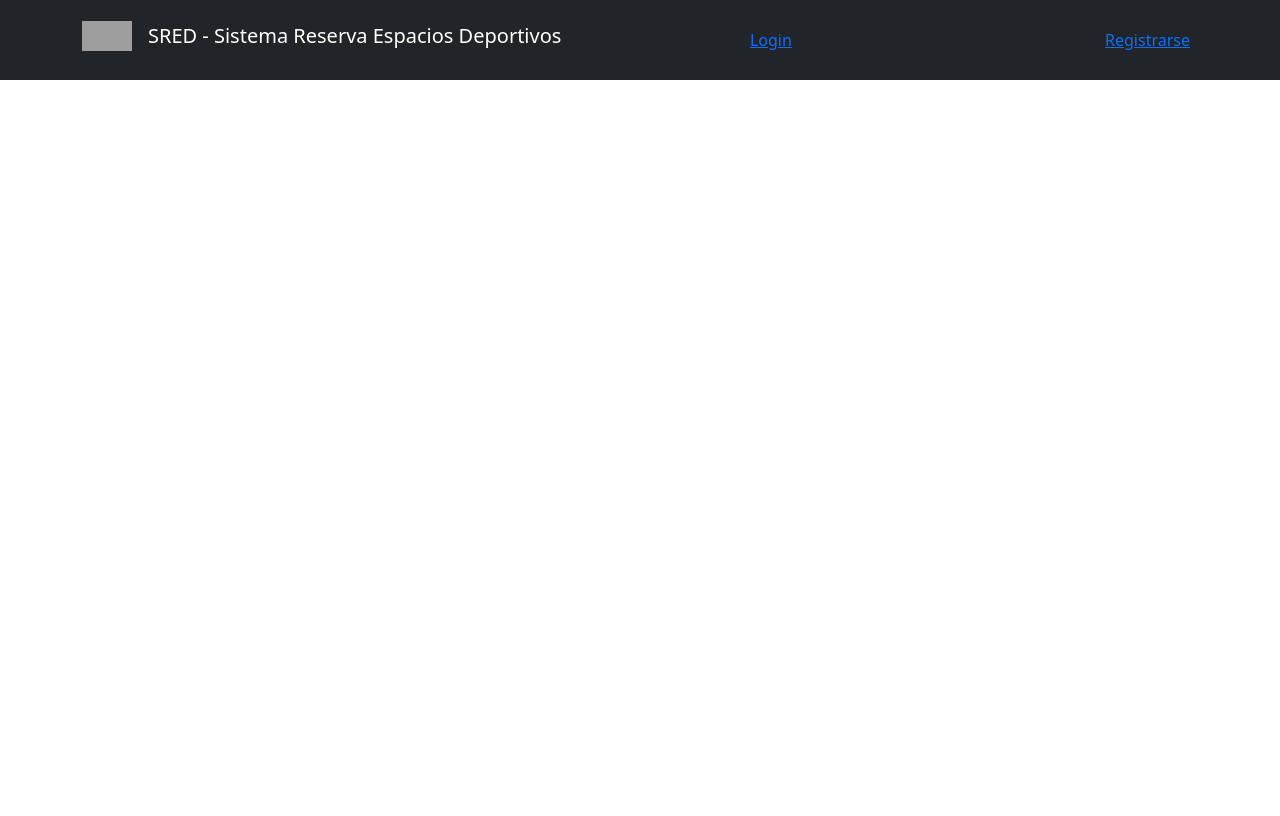
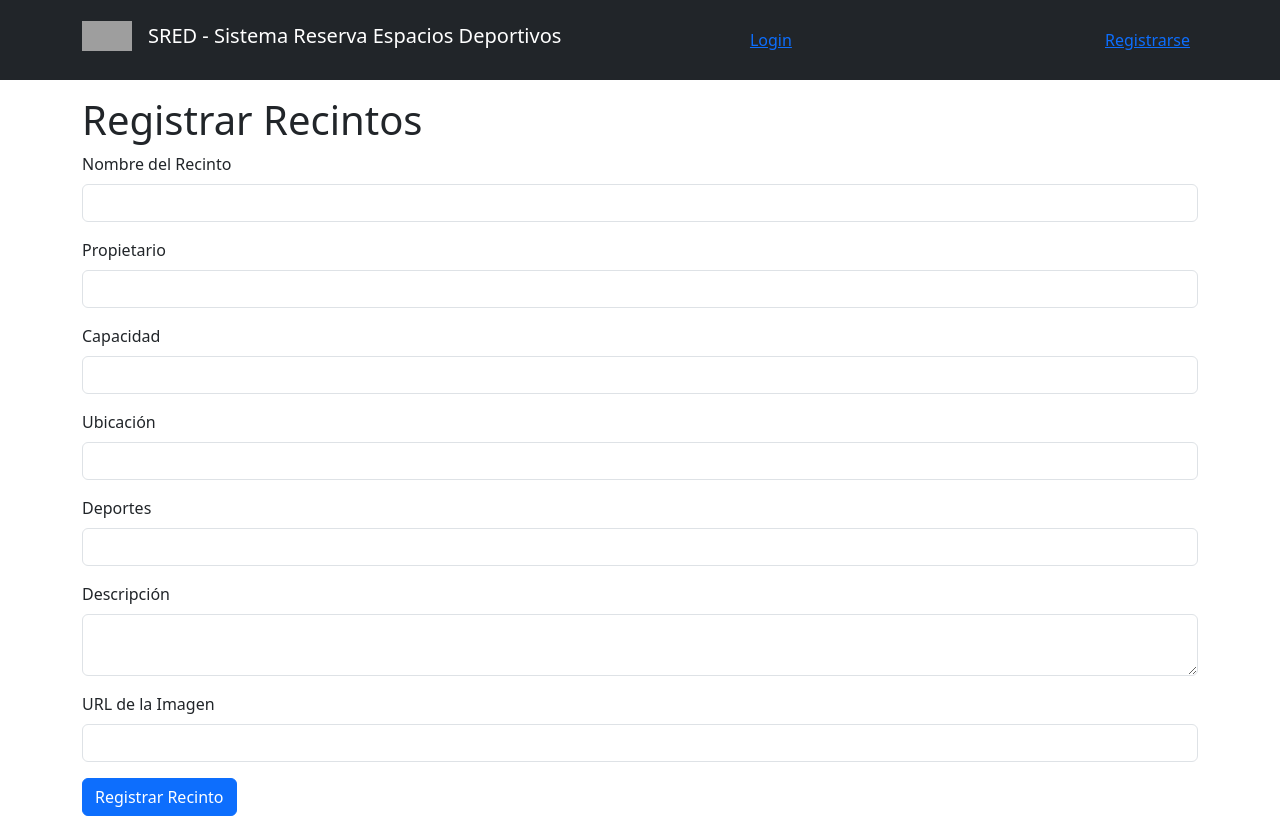
Before and after one commit to aaronvidanalora/SRED, a React (Vite) app in the folder sred/: page /registrarecinto in a window 1280 px wide. Built offline with nearby package versions, Linux system fonts and the light colour scheme; grey boxes are pictures that could not be loaded.

Commit message:
Recintos, detalle recintos w/ supabase

```diff
--- a/sred/package.json
+++ b/sred/package.json
@@ -18,7 +18,7 @@
     "react": "^18.2.0",
     "react-dom": "^18.2.0",
     "react-icons": "^5.0.1",
-    "react-router-dom": "^6.22.1"
+    "react-router-dom": "^6.22.2"
   },
   "devDependencies": {
     "@types/react": "^18.2.55",
--- a/sred/src/App.css
+++ b/sred/src/App.css
@@ -42,3 +42,11 @@
 .read-the-docs {
   color: #888;
 } */
+
+.recintos-img{
+  min-width: 100%;
+  object-fit: cover;
+  width: 380px;
+  height: 200px;
+  min-height: 100%;
+}
--- a/sred/src/componentes/Header.jsx
+++ b/sred/src/componentes/Header.jsx
@@ -10,6 +10,7 @@ import Reservar from './Reservar';
 import Recintos from './Recintos';
 import AdminUsuario from './AdminUsuario';
 import MisReservas from './MisReservas';
+import RegistroRecintos from './RegistraRecintos';
 
 function Header() {
   return (
@@ -61,11 +62,12 @@ function Header() {
         <Route path="/" element={<Home />} />
         <Route path="/signin" element={<SignIn />} />
         <Route path="/signup" element={<SignUp />} />
-        <Route path="/detallerecinto" element={<DetalleRecinto />} />
+        <Route path="/detalle-recinto/:id" element={<DetalleRecinto/>} />
         <Route path="/adminrecinto" element={<AdminRecinto />} />
         <Route path="/editarecinto" element={<EditaRecinto />} />
         <Route path="/recintos" element={<Recintos />} />
         <Route path="/reservarecinto" element={<Reservar />} />
+        <Route path="/registrarecinto" element={<RegistroRecintos />} />
         <Route path="/adminusuarios" element={<AdminUsuario />} />
         <Route path="/reservas" element={<MisReservas />} />
       </Routes>
--- a/sred/src/componentes/Recintos.jsx
+++ b/sred/src/componentes/Recintos.jsx
@@ -26,12 +26,7 @@ function Recintos() {
         <div className="d-xl-block">
           <div className="row mb-5">
             <Recinto/>
-            <Recinto/>
-          </div>
-          <div className="row mb-5">
-            <Recinto/>
-            <Recinto/>
-          </div>
+            </div>
         </div>
 
       </div>
--- /dev/null
+++ b/sred/src/componentes/RegistraRecintos.jsx
@@ -0,0 +1,152 @@
+import React, { useState } from 'react';
+import { createClient } from '@supabase/supabase-js';
+
+const RegistroRecintos = () => {
+  const [recintoData, setRecintoData] = useState({
+    nombre: '',
+    propietario: '',
+    capacidad: '',
+    ubicacion: '',
+    deportes: '',
+    descripcion: '',
+    imagen: '',
+  });
+
+  const handleChange = (e) => {
+    const { name, value } = e.target;
+    setRecintoData((prevData) => ({
+      ...prevData,
+      [name]: value,
+    }));
+  };
+
+  const handleSubmit = async (e) => {
+    e.preventDefault();
+
+    const supabaseUrl = 'https://sdyghacdmxuoytrtuntm.supabase.co';
+    const supabaseKey = 'eyJhbGciOiJIUzI1NiIsInR5cCI6IkpXVCJ9.eyJpc3MiOiJzdXBhYmFzZSIsInJlZiI6InNkeWdoYWNkbXh1b3l0cnR1bnRtIiwicm9sZSI6ImFub24iLCJpYXQiOjE3MDkwNTkxNTksImV4cCI6MjAyNDYzNTE1OX0.dxlHJ9O4V2KZfC9yAGCLCHgKdVnLU41SWSXkzgohcvI'
+    const supabase = createClient(supabaseUrl, supabaseKey);
+
+    try {
+      const { data, error } = await supabase.from('recintos').insert([recintoData]);
+      if (error) {
+        console.error('Error inserting data:', error);
+      } else {
+        console.log('Data inserted:', data);
+        // Optionally, you can redirect to another page or perform other actions upon successful submission
+      }
+    } catch (error) {
+      console.error('Error inserting data:', error);
+    }
+  };
+
+  return (
+    <div className="container mt-5">
+      <h1>Registrar Recintos</h1>
+      <form onSubmit={handleSubmit}>
+        <div className="mb-3">
+          <label htmlFor="nombre" className="form-label">
+            Nombre del Recinto
+          </label>
+          <input
+            type="text"
+            className="form-control"
+            id="nombre"
+            name="nombre"
+            value={recintoData.nombre}
+            onChange={handleChange}
+            required
+          />
+        </div>
+        <div className="mb-3">
+          <label htmlFor="propietario" className="form-label">
+            Propietario
+          </label>
+          <input
+            type="text"
+            className="form-control"
+            id="propietario"
+            name="propietario"
+            value={recintoData.propietario}
+            onChange={handleChange}
+            required
+          />
+        </div>
+        <div className="mb-3">
+          <label htmlFor="capacidad" className="form-label">
+            Capacidad
+          </label>
+          <input
+            type="number"
+            className="form-control"
+            id="capacidad"
+            name="capacidad"
+            value={recintoData.capacidad}
+            onChange={handleChange}
+            required
+          />
+        </div>
+        <div className="mb-3">
+          <label htmlFor="ubicacion" className="form-label">
+            Ubicación
+          </label>
+          <input
+            type="text"
+            className="form-control"
+            id="ubicacion"
+            name="ubicacion"
+            value={recintoData.ubicacion}
+            onChange={handleChange}
+            required
+          />
+        </div>
+        <div className="mb-3">
+          <label htmlFor="deportes" className="form-label">
+            Deportes
+          </label>
+          <input
+            type="text"
+            className="form-control"
+            id="deportes"
+            name="deportes"
+            value={recintoData.deportes}
+            onChange={handleChange}
+            required
+          />
+        </div>
+        <div className="mb-3">
+          <label htmlFor="descripcion" className="form-label">
+            Descripción
+          </label>
+          <textarea
+            className="form-control"
+            id="descripcion"
+            name="descripcion"
+            value={recintoData.descripcion}
+            onChange={handleChange}
+            required
+          ></textarea>
+        </div>
+        <div className="mb-3">
+          <label htmlFor="imagen" className="form-label">
+            URL de la Imagen
+          </label>
+          <input
+            type="text"
+            className="form-control"
+            id="imagen"
+            name="imagen"
+            value={recintoData.imagen}
+            onChange={handleChange}
+            required
+          />
+        </div>
+        <button type="submit" className="btn btn-primary">
+          Registrar Recinto
+        </button>
+      </form>
+    </div>
+  );
+};
+
+export default RegistroRecintos;
--- a/sred/src/componentes/SignUp.jsx
+++ b/sred/src/componentes/SignUp.jsx
@@ -32,11 +32,11 @@ function SignUp() {
         .from('usuarios')
         .insert([
           {
-            nombre: nombre,
+            name: nombre,
             apellidos: apellidos,
             email: email,
             dni: dni,
-            rol: 'Registrado',
+            rol: 'registrado',
           },
         ]);
 
@@ -45,7 +45,8 @@ function SignUp() {
         return;
       }
 
-      console.log('Usuario registrado y añadido a la base de datos:', dbData);
+      console.log('Usuario registrado y añadido a la base de datos:', data.user);
+      <Link to="/signin"></Link>
     } catch (error) {
       console.error('Error general:', error.message);
     }
--- a/sred/src/componentes/templates/CardRecinto.jsx
+++ b/sred/src/componentes/templates/CardRecinto.jsx
@@ -1,23 +1,67 @@
-import React from 'react';
+import React, { useEffect, useState } from 'react';
+import { Link } from 'react-router-dom'; // Asegúrate de importar Link desde react-router-dom
+import { createClient } from '@supabase/supabase-js';
 
 function Recinto() {
+  const supabaseUrl = 'https://sdyghacdmxuoytrtuntm.supabase.co';
+  const supabaseKey ='eyJhbGciOiJIUzI1NiIsInR5cCI6IkpXVCJ9.eyJpc3MiOiJzdXBhYmFzZSIsInJlZiI6InNkeWdoYWNkbXh1b3l0cnR1bnRtIiwicm9sZSI6ImFub24iLCJpYXQiOjE3MDkwNTkxNTksImV4cCI6MjAyNDYzNTE1OX0.dxlHJ9O4V2KZfC9yAGCLCHgKdVnLU41SWSXkzgohcvI';
+  const supabase = createClient(supabaseUrl, supabaseKey);
+  const [recintos, setRecintos] = useState([]);
+
+  useEffect(() => {
+    const fetchData = async () => {
+      try {
+        const { data, error } = await supabase.from('recintos').select();
+        if (error) {
+          console.error('Error fetching data:', error);
+        } else {
+          console.log('Data:', data);
+          setRecintos(data || []);
+        }
+      } catch (error) {
+        console.error('Error fetching data:', error);
+      }
+    };
+
+    // Llama a fetchData solo cuando el componente se monta
+    fetchData();
+  }, []); // El array vacío asegura que se ejecute solo después del montaje inicial
+
   return (
-    <>
-    <div className="col-6">
-        <div className="card">
-        <div className="row g-0">
-            <div className="col-4" style={{ backgroundImage: 'url(./src/assets/logo.jpg)', backgroundPosition: 'center', backgroundSize: 'cover' }}></div>
-            <div className="col-8">
-            <div className="card-body">
-                <h5 className="card-title">Ejemplo</h5>
-                <p className="card-text">Capacidad: Ejemplo<br />Ubicación: Ejemplo<br />Descripción: Ejemplo</p>
-                <a className="btn btn-sm btn-outline-primary" href="#">Ver Más</a>
+    <div id="recintos">
+      {recintos.map((recinto) => (
+        <div key={recinto.id} className="col-12 mb-5">
+          <div className="card">
+            <div className="d-flex row g-0">
+              <div className="col-4">
+                <img
+                  src={recinto.imagen}
+                  alt={recinto.nombre}
+                  class="recintos-img"
+                  style={{ maxWidth: '100%', objectFit: 'cover', width: '380px', height: '200px;' }}
+                />
+              </div>
+              <div className="col-8">
+                <div className="card-body">
+                  <h5 className="card-title">{recinto.nombre}</h5>
+                  <p className="card-text">
+                    Capacidad: {recinto.capacidad}<br />
+                    Ubicación: {recinto.ubicacion}<br />
+                    Descripción: {recinto.descripcion}
+                  </p>
+                  <Link to={`/detalle-recinto/${recinto.id}`} className="recinto-link">
+
+                <button className="btn btn-sm btn-outline-primary">
+                  Ver Más
+                </button>
+                </Link>
+                </div>
+              </div>
             </div>
-            </div>
+          </div>
         </div>
-        </div>
+      ))}
     </div>
-    </>
   );
 }
 
```
Also changed, not shown: sred/src/componentes/AdminUsuario.jsx (+59 -43 lines), sred/src/componentes/DetalleRecinto.jsx (+42 -25 lines), 1 other file (tests, documents, lock files or other folders).
